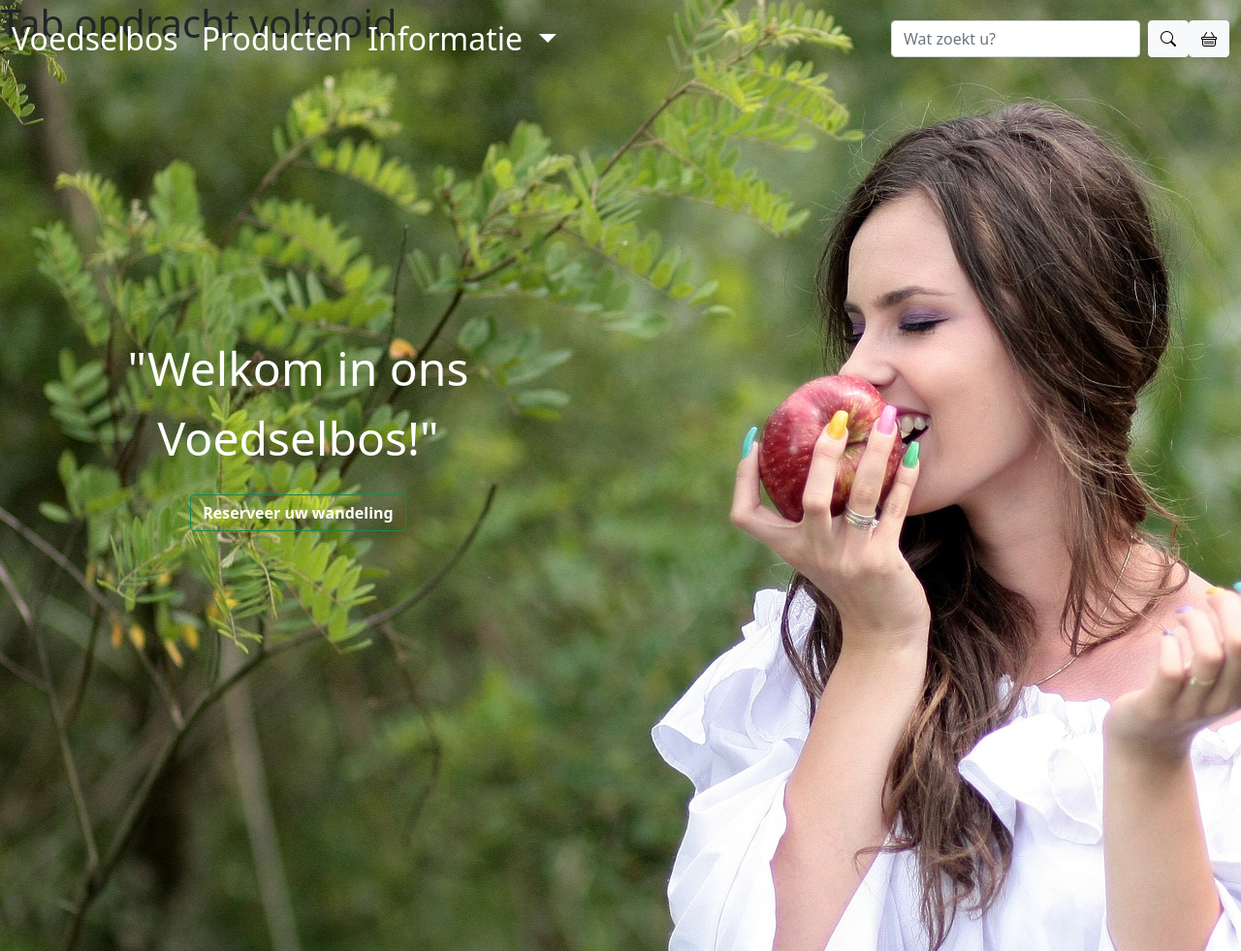
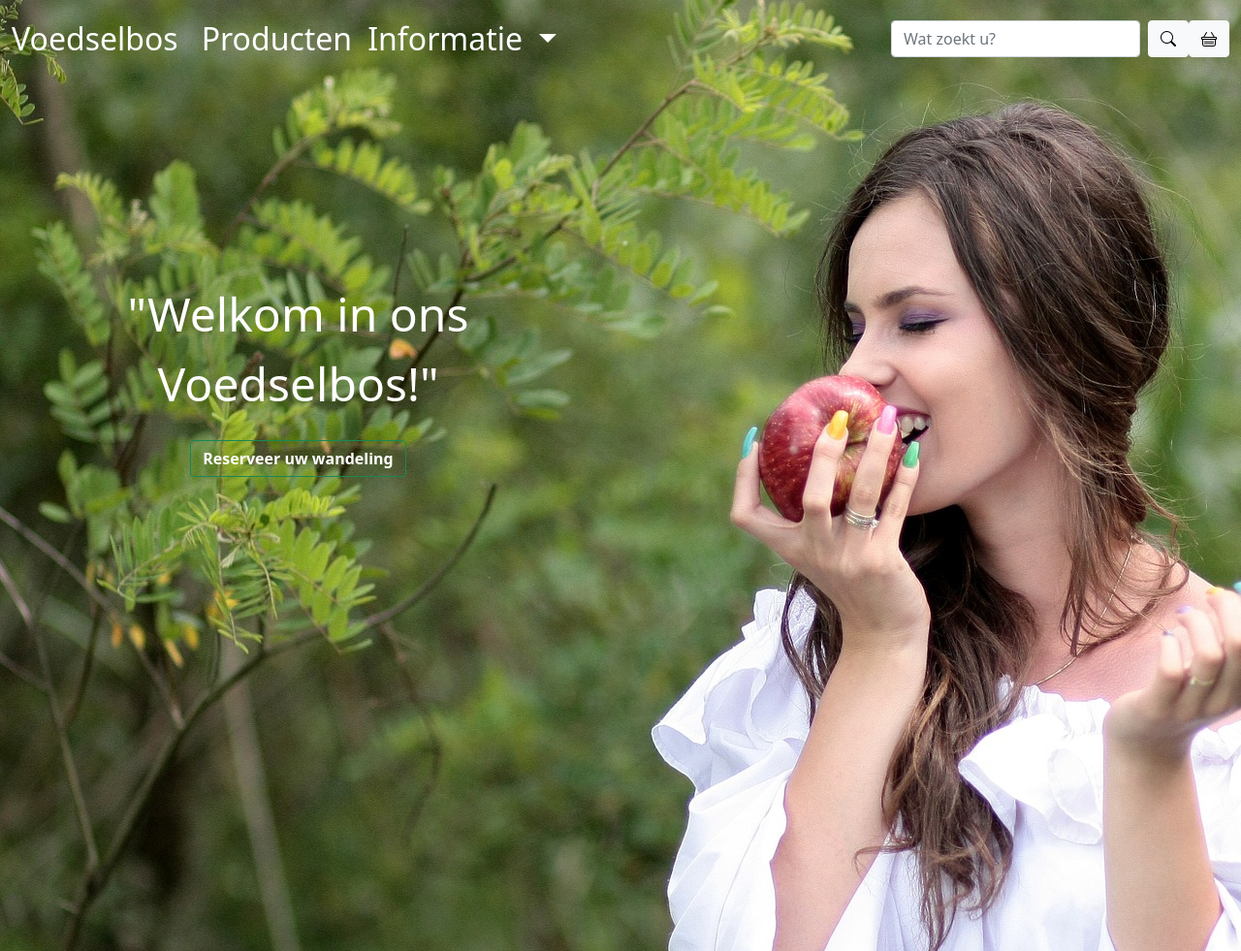
Before and after one commit to Byenna/Voedselbos, a website: page index.html in a window 1280 px wide. Shown: the top 981 px of the page at 97% size. Drawn offline with nearby package versions, Linux system fonts and the light colour scheme.

Commit message:
H1 message removed

```diff
--- a/index.html
+++ b/index.html
@@ -19,9 +19,6 @@
 </head>
 
 <body>
-  <h1>Tab opdracht voltooid</h1>
-
-
   <!-- nav-bar -->
   <nav class="container">
     <nav id="navbar" class="navbar navbar-expand-lg navbar-light bg-transparant fixed-top">
```
Also changed, not shown: 1 other file.
